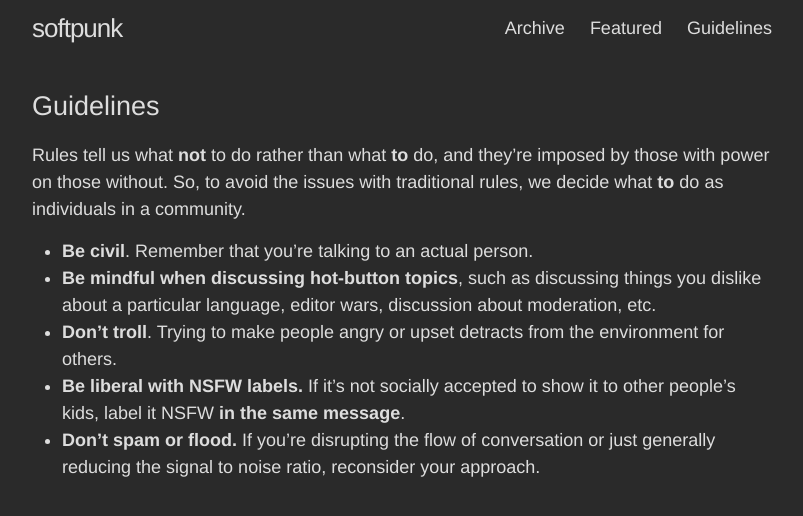
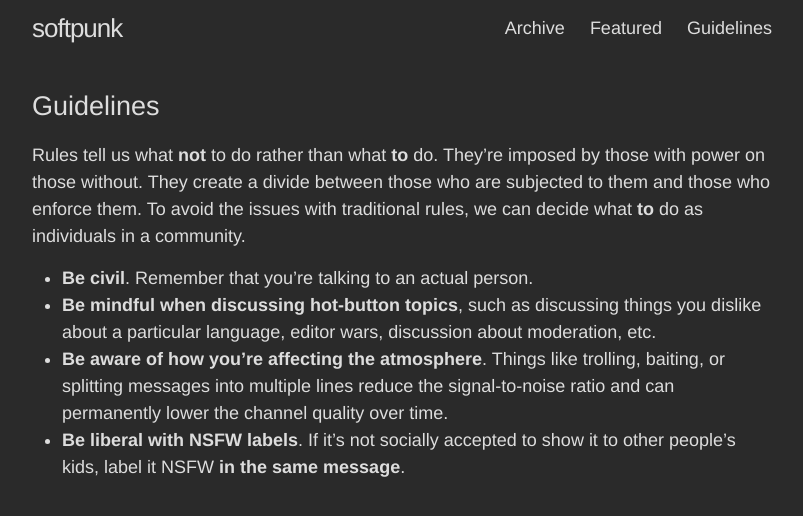
Before and after one commit to softpunk/softpunk.github.io, a Jekyll site: the page built from guidelines.md, in a window 1280 px wide. Shown: the top 516 px of the page, without its empty margins (238-1041 px from the left). Built offline with Jekyll 4.4.1, drawn with Linux system fonts in a browser that asks for light colours.

Commit message:
Fix up the guidelines, thanks to arcetera's comments

```diff
--- a/guidelines.md
+++ b/guidelines.md
@@ -4,11 +4,12 @@ title: "Guidelines"
 permalink: /guidelines/
 ---
 
-Rules tell us what **not** to do rather than what **to** do, and they're imposed by those with power on those without.
-So, to avoid the issues with traditional rules, we decide what **to** do as individuals in a community.
+Rules tell us what **not** to do rather than what **to** do.
+They're imposed by those with power on those without.
+They create a divide between those who are subjected to them and those who enforce them.
+To avoid the issues with traditional rules, we can decide what **to** do as individuals in a community.
 
 - **Be civil**. Remember that you're talking to an actual person.
 - **Be mindful when discussing hot-button topics**, such as discussing things you dislike about a particular language, editor wars, discussion about moderation, etc.
-- **Don't troll**. Trying to make people angry or upset detracts from the environment for others.
-- **Be liberal with NSFW labels.** If it's not socially accepted to show it to other people's kids, label it NSFW **in the same message**.
-- **Don't spam or flood.** If you're disrupting the flow of conversation or just generally reducing the signal to noise ratio, reconsider your approach.
+- **Be aware of how you're affecting the atmosphere**. Things like trolling, baiting, or splitting messages into multiple lines reduce the signal-to-noise ratio and can permanently lower the channel quality over time.
+- **Be liberal with NSFW labels**. If it's not socially accepted to show it to other people's kids, label it NSFW **in the same message**.
```
